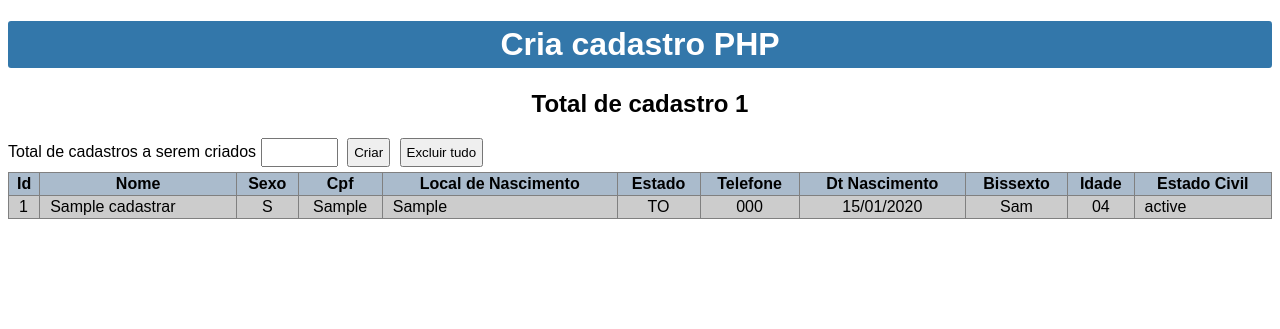
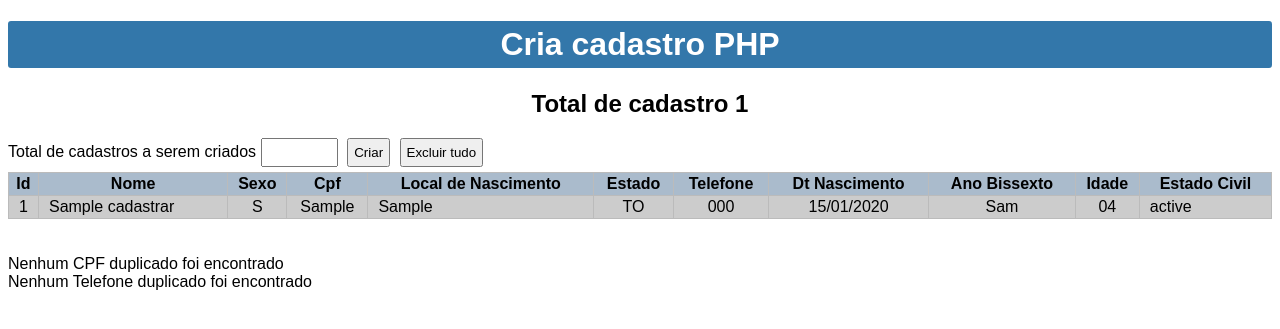
Before and after one commit to claudioadventista/Cria_Cadastro_php, a PHP site: page / in a window 1280 px wide. Shown: the top 329 px of the page. Run offline with PHP 8.4, Linux system fonts and the light colour scheme; tables that the repository leaves empty hold one stand-in row (values such as "Sample post").

Commit message:
New index.php

```diff
--- a/index.php
+++ b/index.php
@@ -1,4 +1,22 @@
 <?php
+/*
+
+Esse codigo cria cadastros num banco mysql, para testes de sistemas.
+uma tabela, e 10 colunas.
+algumas colunas estao relacionada uma com a outra para parecer mais realista.
+a coluna sexo, esta relacionada com a coluna nome.
+a coluna cpf, esta relacionada com a coluna estado.
+a coluna estado esta relacionada com a coluna local de nascimento e ddd do telefone.
+a coluna data de nascimento, esta relacionada com o ano bissexto, e o estado civil.
+
+algumas colunas foram programadas para nao se repetir.
+a coluna cpf nao pode conter em mais de um cadastro.
+a coluna telefone nao pode conter em mais de um cadastro.
+a coluna nome, sexo, local de nascimento, estado, ano bissexto e estado civil, pode ser repetida inumeras vezes.
+a coluna data de nascimento foi programada para nao gerar uma data inferior a data atual.
+a coluna idade, nao esta na tabela, ela e calcula com os dados da data de nascimento e a dada atual.
+
+*/
 
 // informacao para se conectar ao banco mysql
 $host = 'localhost';
@@ -18,6 +36,7 @@ if(isset($_POST['excluir'])){
 // recebe o VALOR DO FORMULARIO
 $cadastro = filter_input(INPUT_POST, "totalCriarCadastro", FILTER_SANITIZE_STRING);
 if(isset($_POST['totalCriarCadastro'])){
+
     $total = trim($_POST['totalCriarCadastro']);
     $sorteado = "";
 
@@ -50,6 +69,7 @@ if(isset($_POST['totalCriarCadastro'])){
 
     $totRepetido = 0;
     $contaDataMaior = 0;
+    $contaTelefone = 0;
     $estado = "";
 
      // funcao sorteia o MES
@@ -121,6 +141,7 @@ if(isset($_POST['totalCriarCadastro'])){
 
     // inicia a VALIDACAO DO CADASTRO PARA GERAR NO BANCO
     if($total){
+        $tm_inicio = time(true);
         for ($contaCad = 0; $contaCad < $total; $contaCad++){
 
                 // sorteia o SEXO do cadastro
@@ -264,11 +285,25 @@ if(isset($_POST['totalCriarCadastro'])){
                 // sorteia UMA CIDADE NA LINHA DO ESTADO SORTEADO
                 $cidade = array_rand($cidade2);
 
-                // gera os NUMEROS DO TELEFONE PARA SE UNIR AO DDD SORTEADO
 
-                // monta o TELEFONE COMPLETO
-                $telefone = array_rand($ddd)."9".rand(6111,9999)."-".rand(1111,9999);
+                inicia_validacao_tel:
+                 // monta o TELEFONE COMPLETO
+                $telefone = array_rand($ddd)."9".rand(5111,9999)."-".rand(1000,9999);
 
+                // essa rotina VERIFICA SE O TELEFONE GERADO JA FOI CADASTRADO NO BANCO
+                $validaTelefone = "SELECT telefone FROM cadastrar WHERE telefone = '$telefone'";
+                $query_telefone = mysqli_query($conn, $validaTelefone);
+                $query_resutado_tel = mysqli_num_rows($query_telefone);
+
+                // se o telefone for encontrado no banco...
+                if($query_resutado_tel >0){
+                    $contaTelefone++;
+
+                    // retorna e GERA UM NOVO TELEFONE
+                    goto inicia_validacao_tel;
+                };
+
+                //  inicia_validacao_data_nascimento:
                 inicia_validacao_data_nascimento:
 
                 // sorteia o ANO DO NASCIMENTO
@@ -312,8 +347,6 @@ if(isset($_POST['totalCriarCadastro'])){
                      // ...retorna e GERA UMA NOVA DATA DE NASCIMENTO
                      goto inicia_validacao_data_nascimento;
 
-                }else{
-                    $contaDataMaior == 0;
                 };
 
                 // verifica A IDADE PELA DATA DE NASCIMENTO GERADA
@@ -340,6 +373,7 @@ if(isset($_POST['totalCriarCadastro'])){
                     $civil = array_rand($estadoCivil);
                 };
 
+
                 mysqli_query($conn, "SET NAMES 'utf8';");
                 $insere = "INSERT INTO cadastrar VALUES ('','$nome','$sexo','$cpf','$cidade','$estado','$telefone','$dataNascimento','$bissexto','$civil')";
                 $query_cadastro = mysqli_query($conn, $insere);
@@ -347,6 +381,7 @@ if(isset($_POST['totalCriarCadastro'])){
         };
 
     };
+    $tm_fim = time(true);
 };
 
 // consulta para CONTAR O TOTAL DE CADASTROS GERADOS NO BANCO
@@ -394,9 +429,11 @@ $lista_tabela = mysqli_query($conn,"SELECT * FROM cadastrar ORDER BY id desc LIM
                 }
                 tr:nth-child(odd){
                     background-color:#ccc;
+                    border-color:#bbb;
                 }
                 tr:nth-child(even){
                     background-color:#eee;
+                    border-color:#bbb;
                 }
 
     </style>
@@ -428,7 +465,7 @@ $lista_tabela = mysqli_query($conn,"SELECT * FROM cadastrar ORDER BY id desc LIM
                         <th>Estado</th>
                         <th>Telefone</th>
                         <th>Dt Nascimento</th>
-                        <th>Bissexto</th>
+                        <th>Ano Bissexto</th>
                         <th>Idade</th>
                         <th>Estado Civil</th>
                     </tr>
@@ -485,12 +522,71 @@ $lista_tabela = mysqli_query($conn,"SELECT * FROM cadastrar ORDER BY id desc LIM
                 <?php };?>
                 </tbody>
         </table>
+        <br>
         <?php
+        if(isset($tm_inicio)){
+            echo "Tempo decorrido - ";
+
+            // contagem do tempo de execussao
+            $tempoDecorrido = $tm_fim - $tm_inicio;
+            $horas = floor($tempoDecorrido/3600);
+            $minutos = floor(($tempoDecorrido - ($horas * 3600))/60);
+            $segundos = floor($tempoDecorrido % 60);
+
+            // mostra o resultado de hora, minuto e segundo, no formato 00:00:00
+        echo str_pad($horas,2,0, STR_PAD_LEFT).":".str_pad($minutos,2,0, STR_PAD_LEFT).":".str_pad($segundos,2,0,STR_PAD_LEFT);};
+
+        // mostra a quantidade de data inferior a data atual, que gerou
         if((isset($contaDataMaior) AND ( $contaDataMaior<> 0))){echo "<br>Gerou uma nova data ".$contaDataMaior;};
+
+        // mostra a quantidade de cpf que foram gerados e que ja haviam sido cadastrados
         if((isset($totRepetido) AND ( $totRepetido <> 0))){echo "<br>Gerou um novo cpf ".$totRepetido;};
+
+        // mostra a quantidade de telefone que foram gerados e que ja haviam sido cadastrados
+        if((isset($contaTelefone) AND ( $contaTelefone <> 0))){echo "<br>Gerou um novo telefone ".$contaTelefone;};
+        echo '<br>';
+
+        // verifica se algum cpf foi duplicado, e agrupa numa lista
+        $sql = "SELECT COUNT(cpf)AS contador, cpf FROM cadastrar GROUP BY cpf HAVING COUNT(cpf) >1 ORDER BY count(cpf) DESC";
+        $result = $conn->query($sql);
+
+        // se houver algum cpf duplicado, gera uma lista
+        if($result->num_rows > 0){
+            $soma = 0;
+            while($row = $result->fetch_assoc()){
+               $cpf = $row["cpf"];
+               $contador = $row["contador"];
+               $soma = $soma + 1;
+               echo "<font color=red>Encontrado $soma CPF : $cpf, duplicado $contador vezes <br>";
+
+            };
+        }else{
+            echo"Nenhum CPF duplicado foi encontrado<br>";
+        };
+
+        // verifica se algum telefone foi duplicado, e agrupa numa lista
+        $sql = "SELECT COUNT(telefone)AS contador, telefone FROM cadastrar GROUP BY telefone HAVING COUNT(telefone) >1 ORDER BY count(telefone) DESC";
+        $result = $conn->query($sql);
+
+       // se houver algum telefone duplicado, gera uma lista
+        if($result->num_rows > 0){
+            $soma = 0;
+            while($row = $result->fetch_assoc()){
+               $telefone = $row["telefone"];
+               $contador = $row["contador"];
+               $soma = $soma + 1;
+               echo "<font color=red>Encontrado $soma telefone : $telefone, duplicado: $contador vezes <br>";
+
+            };
+        }else{
+            echo"Nenhum Telefone duplicado foi encontrado<br>";
+        };
+
         ?>
            <script src="custom.js"></script>
            <script>
+
+            // permite apenas numeors para escolher um valor a ser criado
             function SomenteNumero(e) {
                 var tecla = (window.event) ? event.keyCode : e.which;
                 if ((tecla > 47 && tecla < 58))
```
